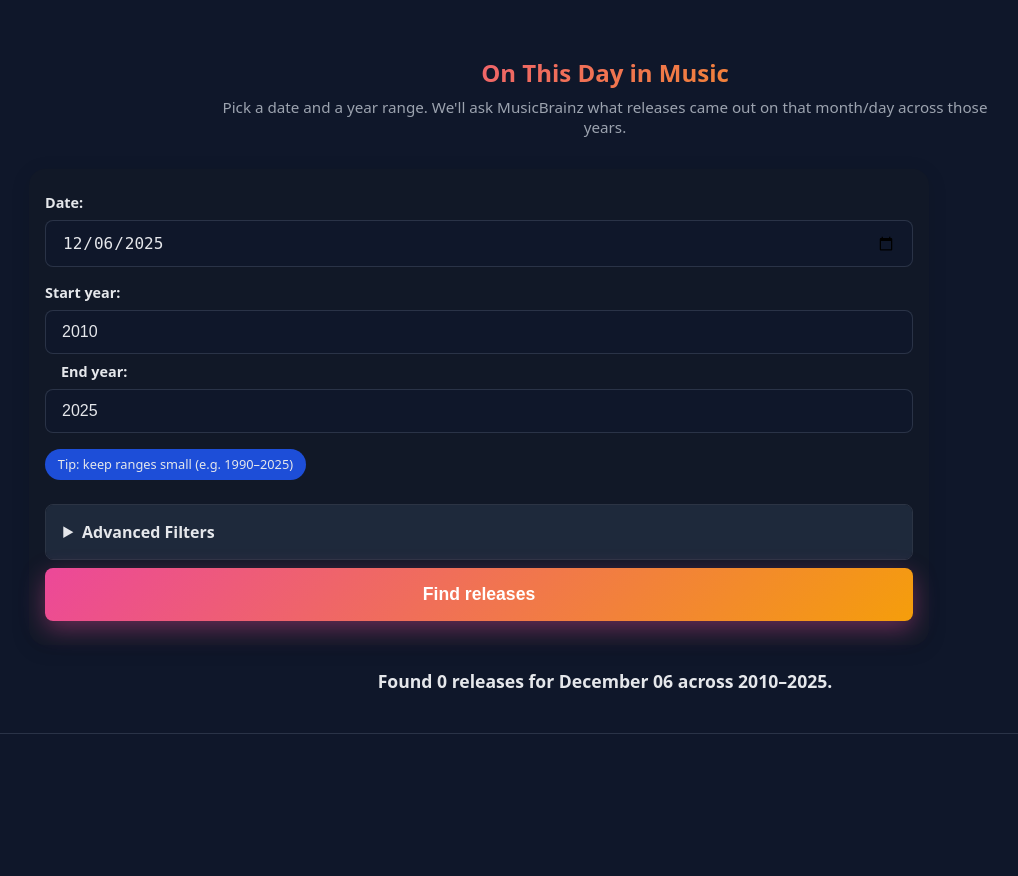
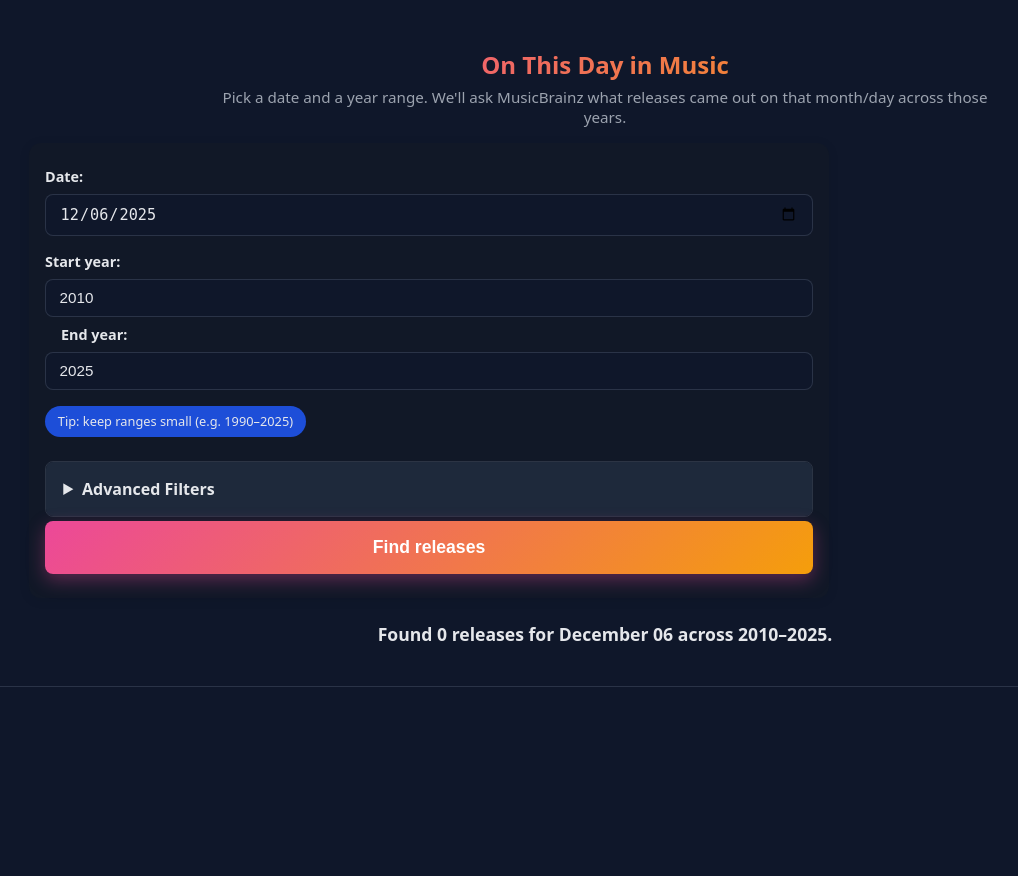
Before and after one commit to ericsjaffe/music-news-site, a Flask app: page /releases in a window 1280 px wide. Shown: the part 138-1014 px from the top of the page, without its empty margins (35-1053 px from the left). After the commit the page ends 825 px from the top, so only its background shows below. Run offline with Flask 3, Linux system fonts and the light colour scheme; data that the repository does not hold is empty.

Commit message:
Fix releases to show newest first and make search form more compact and readable

```diff
--- a/app.py
+++ b/app.py
@@ -796,7 +796,8 @@ def releases():
             )
 
         results = []
-        for year in range(start_year, end_year + 1):
+        # Iterate in reverse to fetch newest years first
+        for year in range(end_year, start_year - 1, -1):
             try:
                 releases = search_releases_for_date(year, mm_dd, limit=50)
             except requests.HTTPError as e:
--- a/static/styles.css
+++ b/static/styles.css
@@ -407,15 +407,15 @@ body {
 
 /* Releases page styles */
 .releases-intro {
-  margin: 2rem auto 2rem;
+  margin: 1.5rem auto 1rem;
   text-align: center;
   max-width: 800px;
   padding: 0 1rem;
 }
 
 .releases-intro h2 {
-  margin: 0 0 0.5rem;
-  font-size: 2rem;
+  margin: 0 0 0.4rem;
+  font-size: 1.75rem;
   font-weight: 700;
   background: linear-gradient(135deg, #ec4899, #f59e0b);
   -webkit-background-clip: text;
@@ -426,20 +426,20 @@ body {
 .releases-intro p {
   color: var(--text-secondary);
   margin: 0;
-  font-size: 1.1rem;
+  font-size: 1rem;
 }
 
 .releases-form {
-  margin: 2rem auto;
-  padding: 2rem;
-  max-width: 900px;
+  margin: 1.5rem auto;
+  padding: 1.5rem;
+  max-width: 800px;
   background: var(--bg-card);
-  border-radius: 1rem;
-  box-shadow: 0 4px 20px rgba(0,0,0,0.1);
+  border-radius: 0.75rem;
+  box-shadow: 0 2px 12px rgba(0,0,0,0.08);
 }
 
 .form-row {
-  margin-bottom: 1.5rem;
+  margin-bottom: 1rem;
   display: flex;
   align-items: center;
   flex-wrap: wrap;
@@ -448,22 +448,22 @@ body {
 
 .releases-form label {
   display: inline-block;
-  min-width: 90px;
+  min-width: 80px;
   color: var(--text-primary);
   font-weight: 600;
-  font-size: 0.95rem;
+  font-size: 0.9rem;
 }
 
 .releases-form input[type="date"],
 .releases-form input[type="number"] {
-  padding: 0.75rem 1rem;
+  padding: 0.6rem 0.85rem;
   border-radius: 0.5rem;
   border: 1px solid var(--border-color);
   background: var(--bg-secondary);
   color: var(--text-primary);
-  font-size: 1rem;
+  font-size: 0.95rem;
   flex: 1;
-  min-width: 150px;
+  min-width: 140px;
 }
 
 .releases-form input[type="date"]:focus,
@@ -484,17 +484,17 @@ body {
 }
 
 .submit-btn {
-  padding: 0.75rem 2rem;
+  padding: 0.65rem 1.75rem;
   border-radius: 0.5rem;
   border: none;
   cursor: pointer;
   font-weight: 600;
-  font-size: 1rem;
+  font-size: 0.95rem;
   background: linear-gradient(135deg, #ec4899, #f59e0b);
   color: white;
-  box-shadow: 0 8px 24px rgba(236, 72, 153, 0.4);
+  box-shadow: 0 6px 18px rgba(236, 72, 153, 0.35);
   transition: all 0.2s;
-  margin-top: 0.5rem;
+  margin-top: 0.25rem;
 }
 
 .submit-btn:hover {
```
